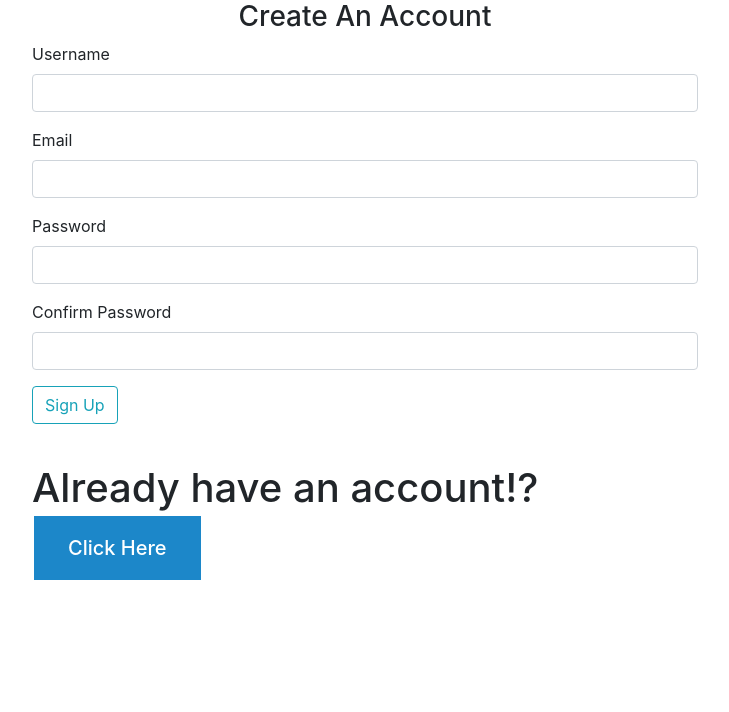
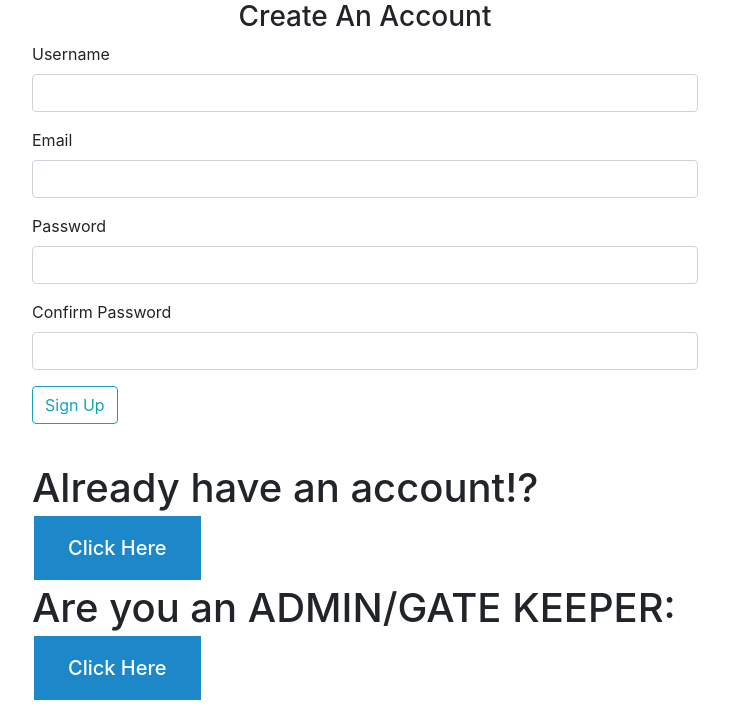
Before and after one commit to deepakkumarjha1111/current, a Flask app: page /register in a window 1280 px wide. Shown: the part 104-816 px from the top of the page, without its empty margins (275-1004 px from the left). Before the commit the page ends 684 px from the top, so only its background shows below. Run offline with Flask 2, Linux system fonts and the light colour scheme; some libraries are stand-ins or nearby versions.

Commit message:
Update register.html

```diff
--- a/flaskblog/templates/register.html
+++ b/flaskblog/templates/register.html
@@ -87,6 +87,33 @@
     <a href="https://theflaskblog.herokuapp.com/login" class="button">Click Here</a>
   </body>
 </html>
+
+        <br>
+        Are you an ADMIN/GATE KEEPER:
+        <br>
+        <!DOCTYPE html>
+<html>
+  <head>
+    <title>Title of the document</title>
+    <style>
+      .button {
+        background-color: #1c87c9;
+        border: none;
+        color: white;
+        padding: 20px 34px;
+        text-align: center;
+        text-decoration: none;
+        display: inline-block;
+        font-size: 20px;
+        margin: 4px 2px;
+        cursor: pointer;
+      }
+    </style>
+  </head>
+  <body>
+    <a href="https://theflaskblog.herokuapp.com/create_post" class="button">Click Here</a>
+  </body>
+</html>
    <!----------------------------------->
 </form>
 {% endblock %}
```
